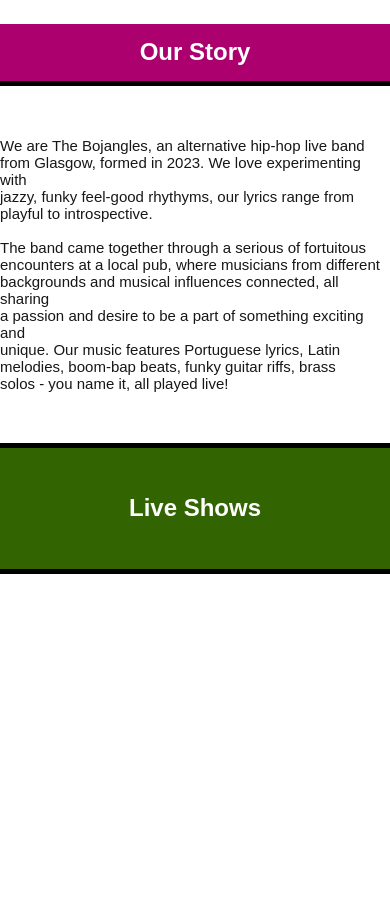
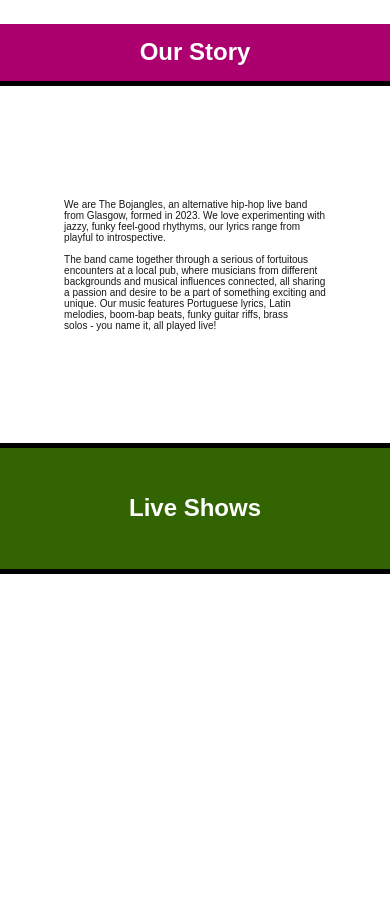
Before and after one commit to Mik20393/the-bojangles-web-app, a Next.js app: page / in a window 390 px wide. Shown: the part 1240-2158 px from the top of the page. Built offline with nearby package versions, Linux system fonts and the light colour scheme.

Commit message:
Update font size

```diff
--- a/src/components/about.module.css
+++ b/src/components/about.module.css
@@ -6,11 +6,11 @@
 }
 
 .aboutSectionContent {
-    font-size: 50px;
+    font-size: 30px;
 }
 
 @media (max-width: 600px) {
     .aboutSectionContent {
-        font-size: 15px;
+        font-size: 10px;
     }
 }
```
